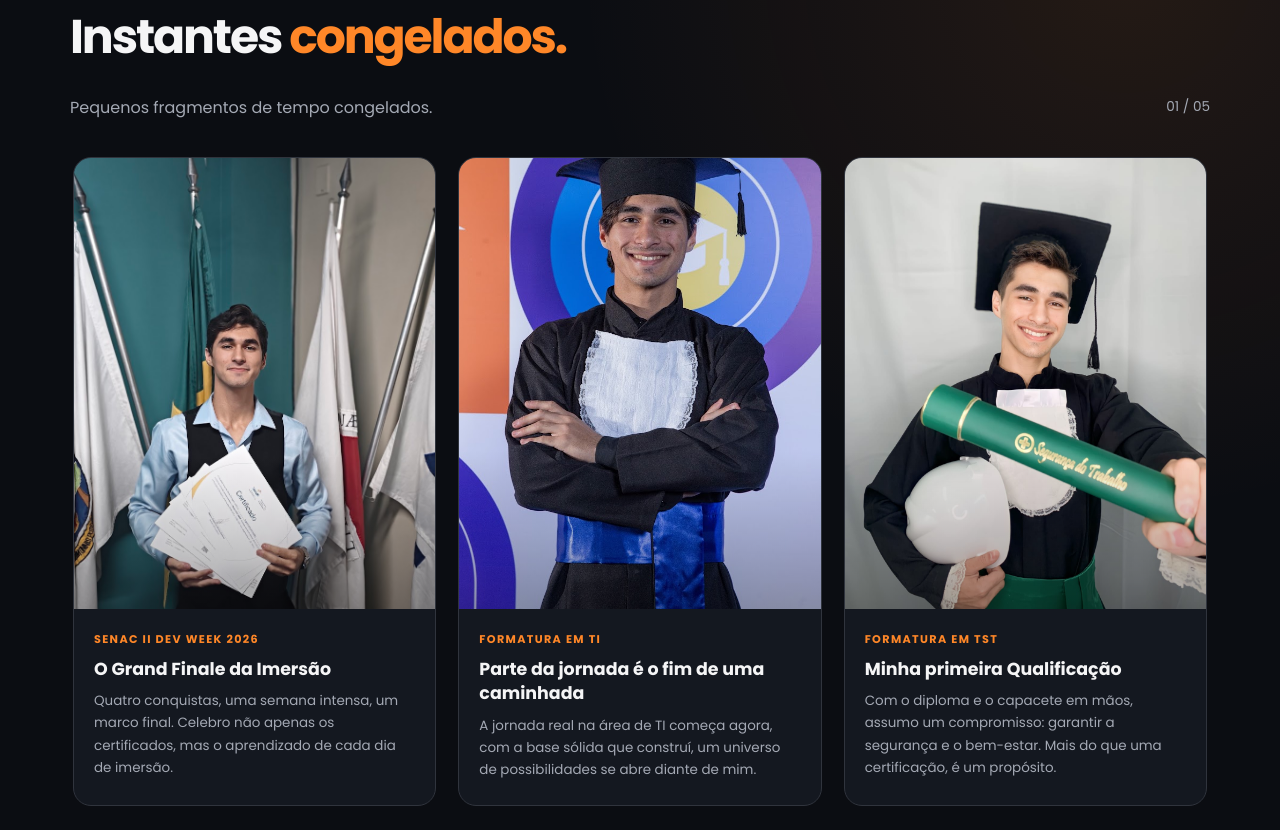
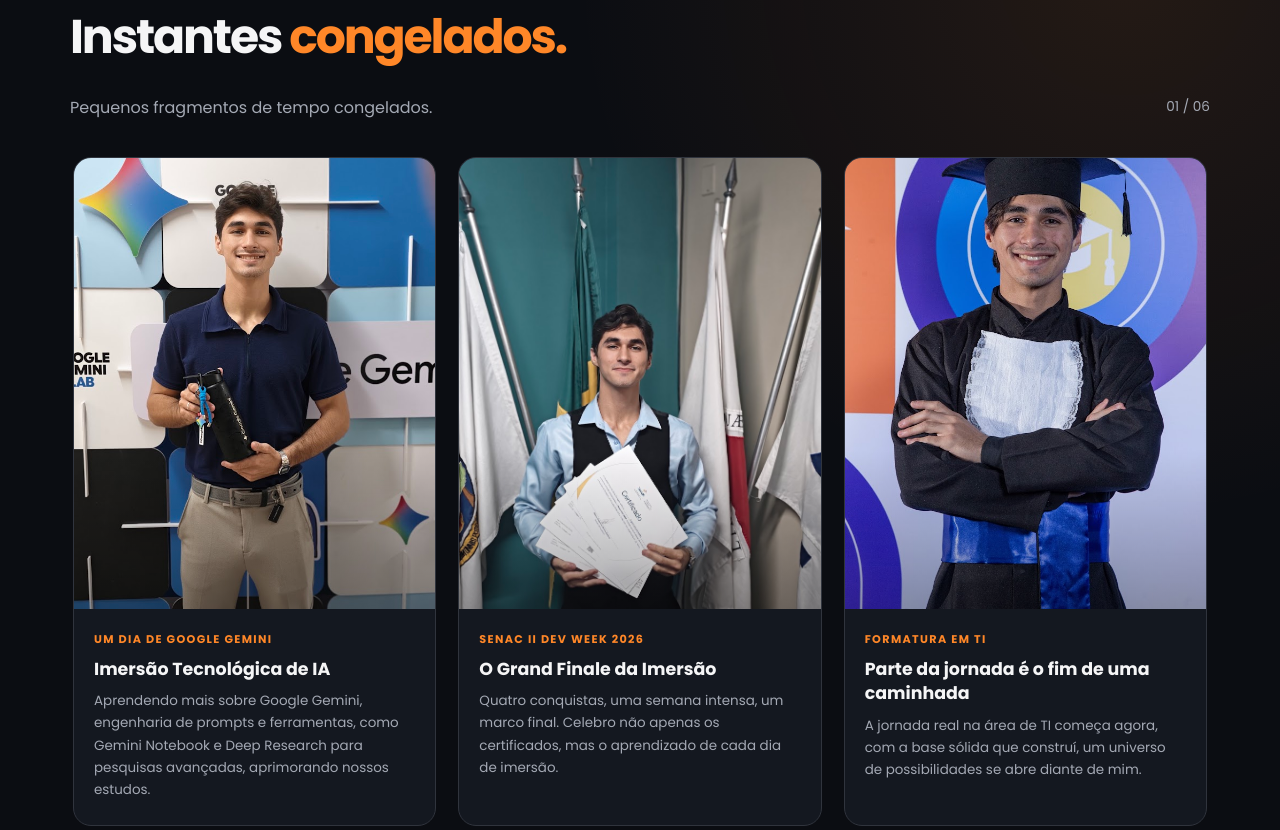
Before and after one commit to LoganLucky0601/Portifolio_pessoal, a plain HTML site: page index.html in a window 1280 px wide. Shown: the part 2873-3703 px from the top of the page. Drawn offline with Linux system fonts and the light colour scheme.

Commit message:
adição de card foto evento gemini, e mudança card youtube, com link e descrição nova

```diff
--- a/index.html
+++ b/index.html
@@ -124,6 +124,22 @@
             <article class="memory-card">
               <button class="memory-open" type="button" aria-label="Ampliar Instante 01">
                 <div class="memory-media">
+                  <img src="img/Senac_Gemini.png" alt="Instante 01" loading="lazy" decoding="async">
+                  <span class="memory-placeholder-symbol" aria-hidden="true">▧</span>
+                  <span class="memory-placeholder-label">Sua fotografia 01</span>
+                </div>
+                <div class="memory-body">
+                  <p class="memory-category">UM DIA DE GOOGLE GEMINI</p>
+                  <h3>Imersão Tecnológica de IA</h3>
+                  <p class="memory-description">Aprendendo mais sobre Google Gemini, engenharia de prompts e ferramentas, como Gemini Notebook e Deep Research para pesquisas avançadas, aprimorando nossos estudos.</p>
+                </div>
+              </button>
+              <p class="memory-detail" hidden>Aqui você poderá compartilhar quando e onde a fotografia foi registrada, o contexto e por que ela é especial.</p>
+            </article>
+
+            <article class="memory-card">
+              <button class="memory-open" type="button" aria-label="Ampliar Instante 01">
+                <div class="memory-media">
                   <img src="img/EntregaCertificados.jpg" alt="Instante 01" loading="lazy" decoding="async">
                   <span class="memory-placeholder-symbol" aria-hidden="true">▧</span>
                   <span class="memory-placeholder-label">Sua fotografia 01</span>
@@ -240,7 +256,7 @@
           <article class="project-card"><img src="img/GameVerse.png" alt="Prévia de catálogo digital com quatro cards de produtos em uma grade" width="960" height="600" loading="lazy"><div class="project-body"><p class="project-category">PROJETO SITE</p><h3>Game Verse</h3><p>Projeto final de conclusão do curso de técnico informática.</p><a href="https://loganlucky0601.github.io/GameVerse_Web/index.html" target="_blank" rel="noopener noreferrer" class="project-link">Ver site <span aria-hidden="true">↗</span></a></div></article>
           <article class="project-card"><img src="img/Pleroma.png" alt="Prévia de catálogo digital com quatro cards de produtos em uma grade" width="960" height="600" loading="lazy"><div class="project-body"><p class="project-category">PLATAFORMA CRISTÃ</p><h3>Pléroma</h3><p>Plataforma que une tecnologia e palavra de Deus para te levar a um outro patamar espiritual, mental e pessoal.</p><a href="" target="_blank" rel="noopener noreferrer" class="project-link">Em desenvolvimento <span aria-hidden="true">↗</span></a></div></article>
           <article class="project-card"><img src="img/ReConecta.png" alt="Prévia de catálogo digital com quatro cards de produtos em uma grade" width="960" height="600" loading="lazy"><div class="project-body"><p class="project-category">PROJETO SITE</p><h3>ReConecta</h3><p>Projeto final de 2° Semestre do curso de Análise e Desenvolvimento de Sistemas.</p><a href="https://LoganLucky0601.github.io/ReConecta/index.html" target="_blank" rel="noopener noreferrer" class="project-link">Em desenvolvimento <span aria-hidden="true">↗</span></a></div></article>
-          <article class="project-card"><img src="img/YouTubePremium.png" alt="Prévia de ebook de YouTube Premium" width="960" height="600" loading="lazy"><div class="project-body"><p class="project-category">EBOOK GRATUITO</p><h3>Recursos semelhantes ao YouTube Premium com Brave</h3><p>Guia para utilizar recursos semelhantes aos do YouTube Premium com o navegador Brave, sem assinatura Premium.</p><span class="project-link" aria-label="Guia em preparação">Em breve <span aria-hidden="true">↗</span></span></div></article>
+          <article class="project-card"><img src="img/YouTubePremium.png" alt="Prévia de ebook sobre proteção do CPF" width="960" height="600" loading="lazy"><div class="project-body"><p class="project-category">EBOOK GRATUITO</p><h3>YouTube sem anúncios, com a tela bloqueada e 100% grátis?</h3><p>Guia completo para ensinar a utilizar recursos semelhantes aos do YouTube Premium com o navegador Brave, sem assinatura Premium.</p><a href="materiais/Guia_YouTube_Brave_Logan.pdf.pdf" download="Guia_YouTube_Brave_Logan.pdf" class="project-link">Baixar <span aria-hidden="true">↗</span></a></div></article>
           <article class="project-card"><img src="img/CPF.png" alt="Prévia de ebook sobre proteção do CPF" width="960" height="600" loading="lazy"><div class="project-body"><p class="project-category">EBOOK GRATUITO</p><h3>Como proteger seu CPF.</h3><p>Guia completo para ensinar a proteger seu CPF e evitar fraudes.</p><a href="materiais/Proteja_seu_CPF_do_Zero_Guia_BC_PROTEGE_Mais.pdf" download="Proteja_seu_CPF_Guia_BC_PROTEGE_Mais.pdf" class="project-link">Baixar <span aria-hidden="true">↗</span></a></div></article>
         </div>
         <div class="projects-controls" hidden>
```
Also changed, not shown: img/Senac_Gemini.png (added), 1 other file.
